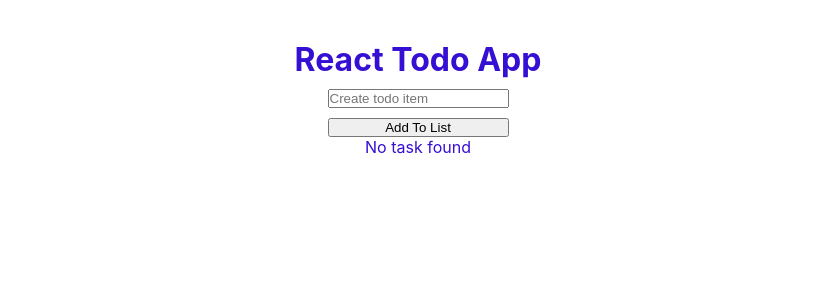
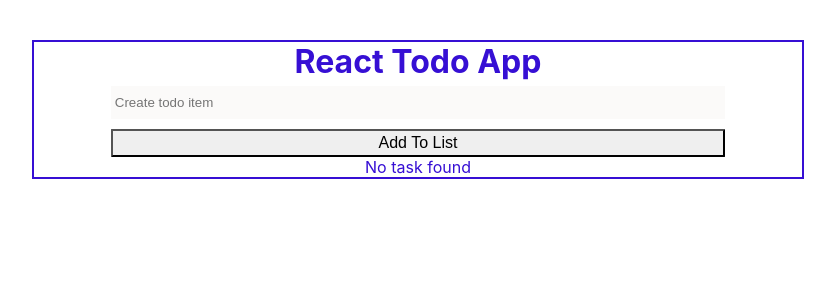
Before and after one commit to Aidan-bn/todo-react, a React (Create React App) app: page / in a window 1280 px wide. Shown: the top 300 px of the page, without its empty margins (222-1057 px from the left). Built offline with nearby package versions, Linux system fonts and the light colour scheme.

Commit message:
Editor update App.css

```diff
--- a/src/App.css
+++ b/src/App.css
@@ -10,6 +10,8 @@
   align-items: center;
   color: rgb(54, 15, 212);
   margin: 40px auto;
+  border: 2px solid;
+  width: 60vw;
 }
 
 .input-content {
@@ -17,4 +19,36 @@
   flex-direction: column;
   gap: 10px;
   margin-top: 10px;
+  width: 80%;
+  margin-top: 5px;
 }
+
+.dv-input{
+  padding: 4px;
+  font-weight: 400;
+  border: 0px;
+  background-color: rgba(244, 242, 241, 0.4);
+  height: 25px;
+}
+
+.todo-list {
+  list-style: none;
+  width: 80%;
+  padding: 5px;
+}
+
+.todo {
+  display: flex;
+  justify-content: space-between;
+  align-items: center;
+  /* border: solid; */
+  width: 100%;
+  margin-top: 9px;
+  height: 15px;
+}
+
+button {
+  padding: 3px;
+  font-size: 16px;
+  border-radius: 1px;
+}
--- a/src/TodoInput.js
+++ b/src/TodoInput.js
@@ -5,6 +5,7 @@ const TodoInput = ({ todo, setTodo, addTodo }) => {
           <input
           type='text'
           name='todo'
+          className="dv-input"
           placeholder='Create todo item'
           value={todo}
           onChange={(e) => {
```
Also changed, not shown: src/App.js (line endings or trailing spaces).
